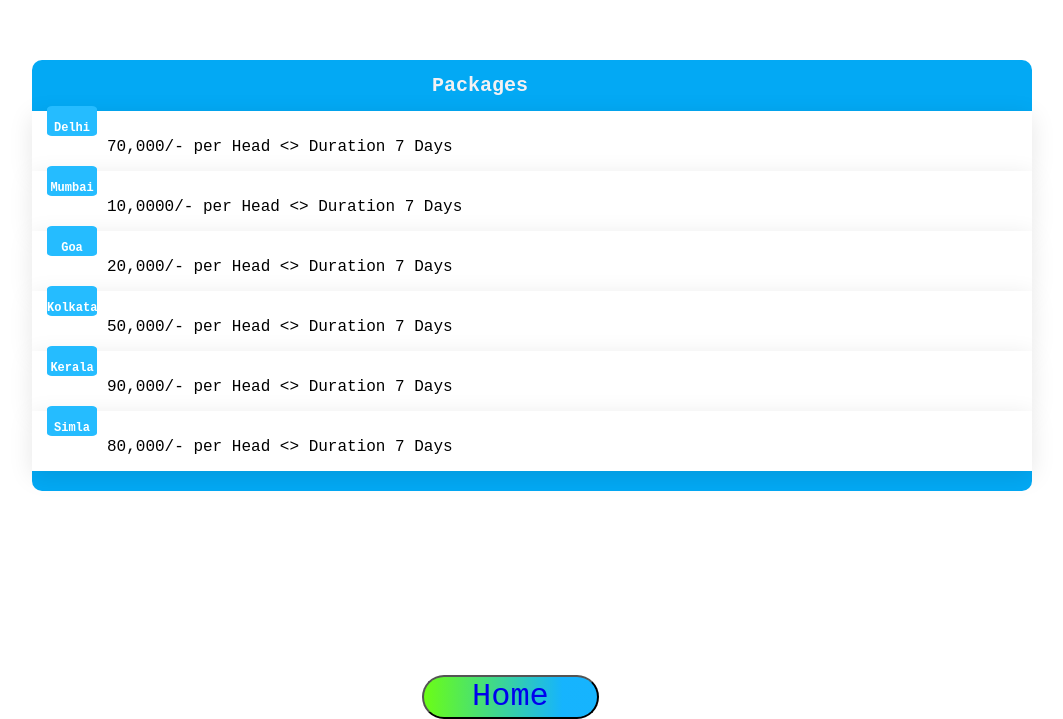
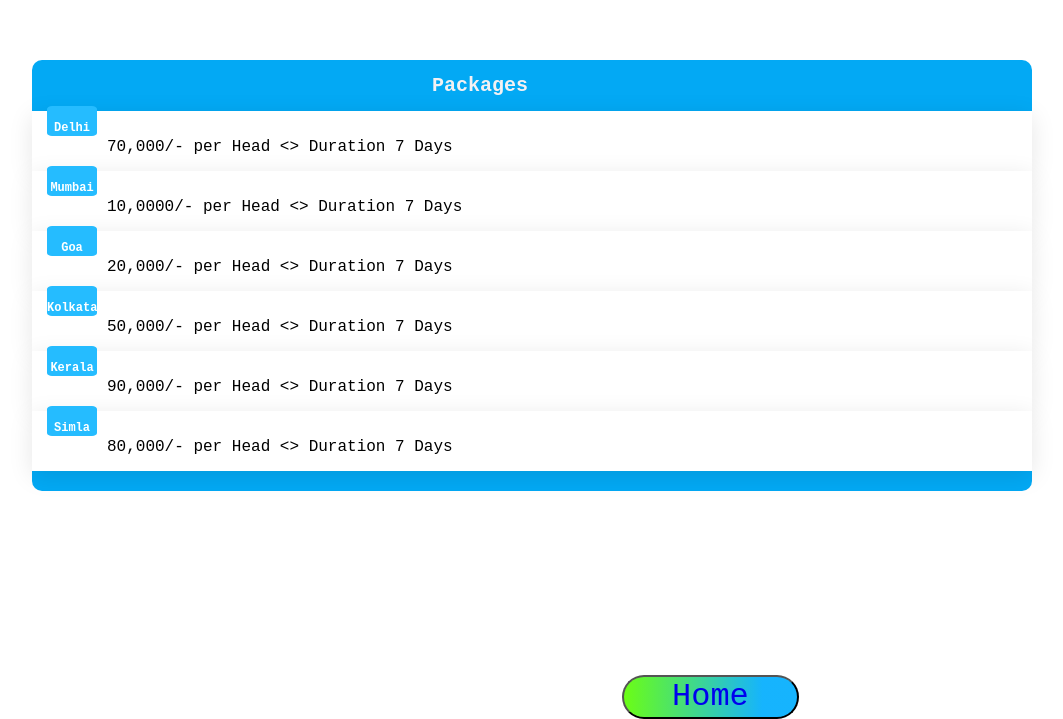
Before and after one commit to devrajcse/project1devraj, a plain HTML site: page package.html in a window 1280 px wide. Shown: the part 125-844 px from the top of the page, without its empty margins (108-1171 px from the left). Drawn offline with Linux system fonts and the light colour scheme.

Commit message:
Update package.css

```diff
--- a/package.css
+++ b/package.css
@@ -84,7 +84,7 @@
 {
     /* margin-bottom: 0px; */
     /* margin-left: 0px; */
-    margin: 0px 20px 0px 530px;
+    margin: 0px 20px 0px 730px;
     cursor: pointer;
     position: relative;
     padding: .25rem 3rem;
```
